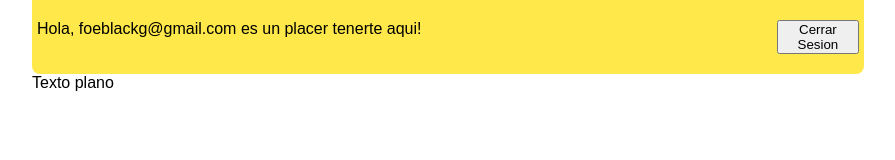
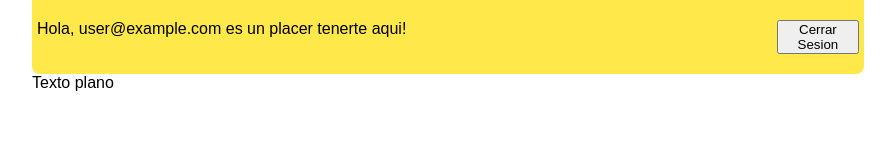
Before and after one commit to jsgsco/sopv2, a React (Create React App) app: page / in a window 1280 px wide. Shown: the top 160 px of the page, without its empty margins (192-1087 px from the left). Built offline with nearby package versions, Linux system fonts and the light colour scheme; no server answers; sample sign-in values are in the browser's storage; what webfontloader would draw is missing.

Commit message:
Fix Home

```diff
--- a/src/components/pages/Home/Home.js
+++ b/src/components/pages/Home/Home.js
@@ -6,7 +6,8 @@ import { useAuth } from '../../../context/AuthContext'
 const Home = () => {
 
     const history = useHistory()
-
+    const { user } = useAuth()
+    console.log(user.email)
     const closeSesion = async () => {
         try {
             await auth.signOut()
@@ -20,7 +21,7 @@ const Home = () => {
         <HeadingContainer>
             <Header>
                 <Profile>
-                    <Text>Hola, foeblackg@gmail.com es un placer tenerte aqui!</Text>
+                    <Text>Hola, {user.email} es un placer tenerte aqui!</Text>
                 </Profile>
                 <Settings>
                     <button
```
